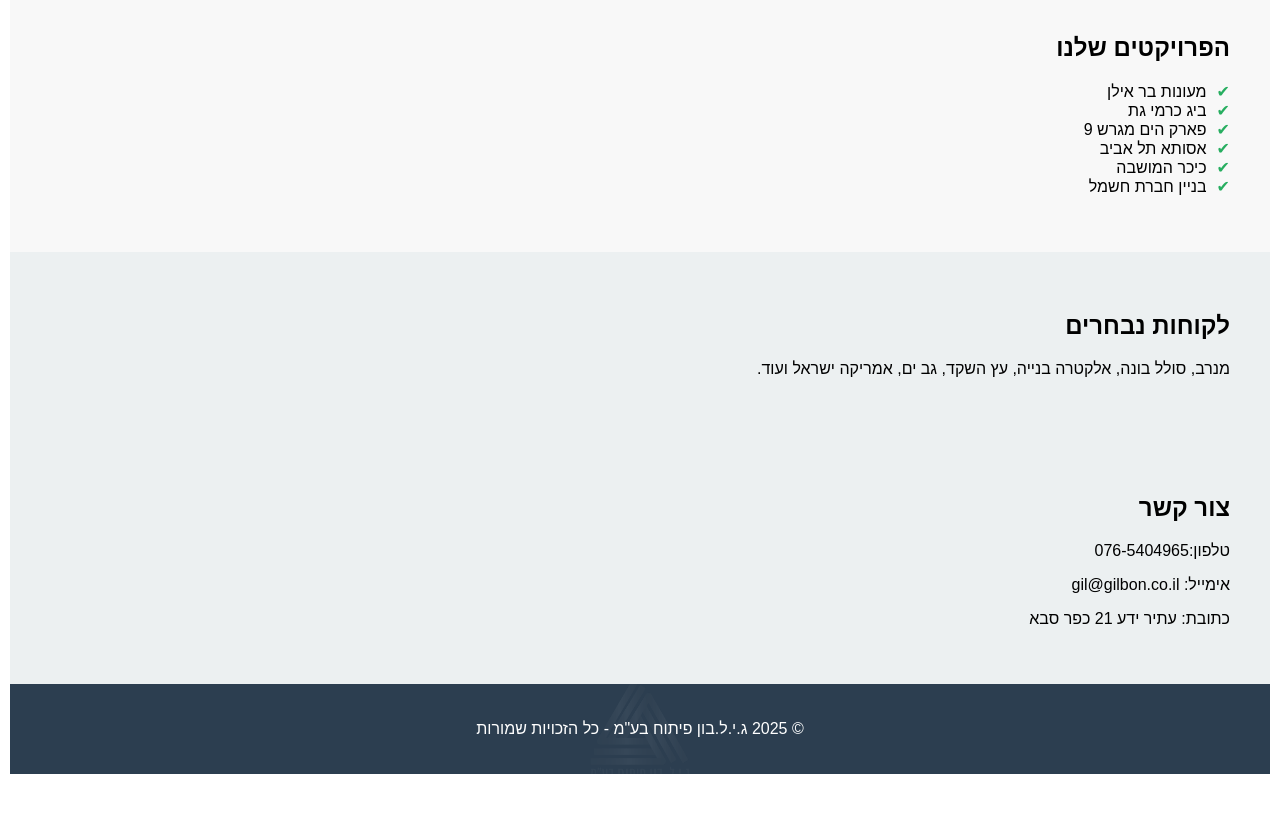
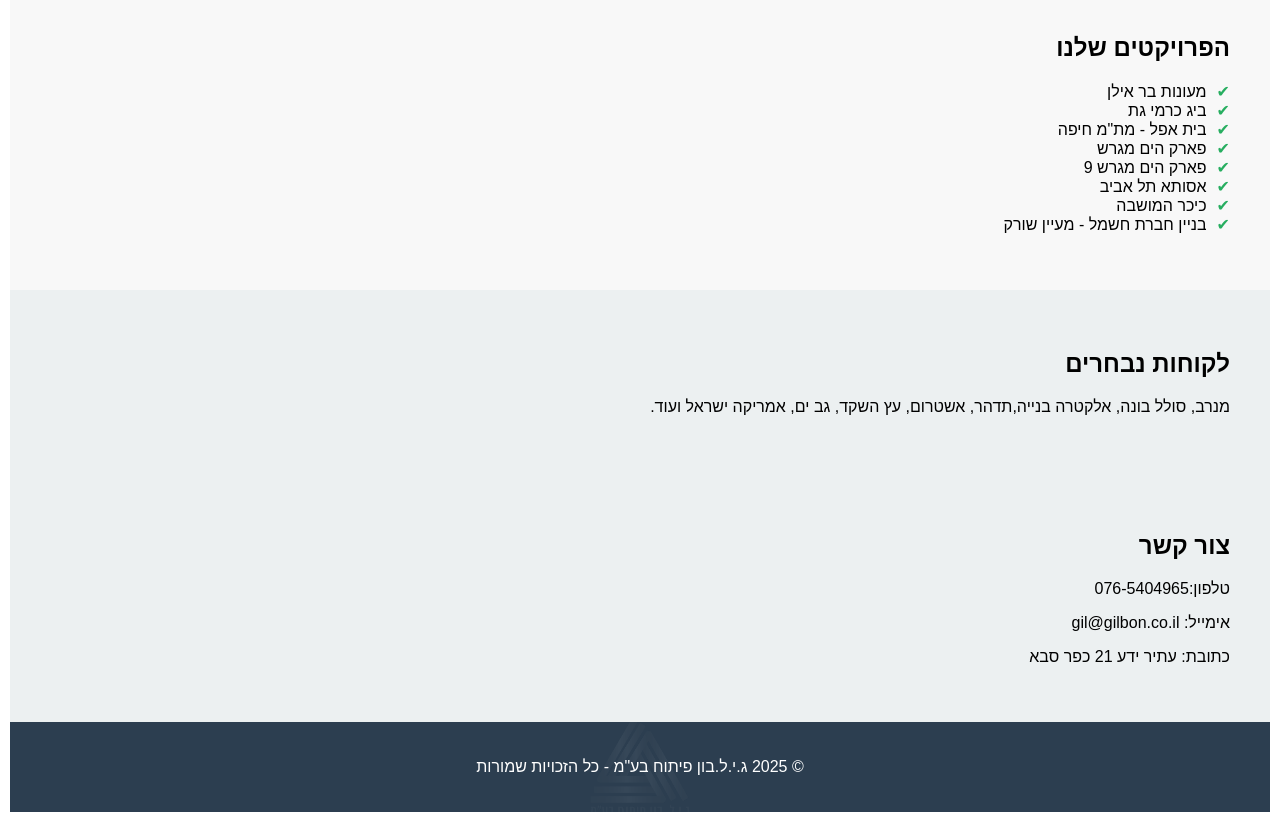
Before and after one commit to tamoozi/Gilbon, a plain HTML site: page index.html in a window 1280 px wide. Shown: the part 920-1742 px from the top of the page. Before the commit the page ends 1704 px from the top, so only its background shows below. Drawn offline with Linux system fonts and the light colour scheme.

Commit message:
Update index.html

```diff
--- a/index.html
+++ b/index.html
@@ -126,16 +126,18 @@
     <ul>
       <li>מעונות בר אילן</li>
       <li>ביג כרמי גת</li>
+      <li>בית אפל - מת"מ חיפה</li>
+      <li>פארק הים מגרש </li>
       <li>פארק הים מגרש 9</li>
       <li>אסותא תל אביב</li>
       <li>כיכר המושבה</li>
-      <li>בניין חברת חשמל</li>
+      <li>בניין חברת חשמל - מעיין שורק</li>
     </ul>
   </section>
 
   <section class="clients" id="clients">
     <h2>לקוחות נבחרים</h2>
-    <p>מנרב, סולל בונה, אלקטרה בנייה, עץ השקד, גב ים, אמריקה ישראל ועוד.</p>
+    <p>מנרב, סולל בונה, אלקטרה בנייה,תדהר, אשטרום, עץ השקד, גב ים, אמריקה ישראל ועוד.</p>
   </section>
 
   <section class="contact" id="contact">
```
